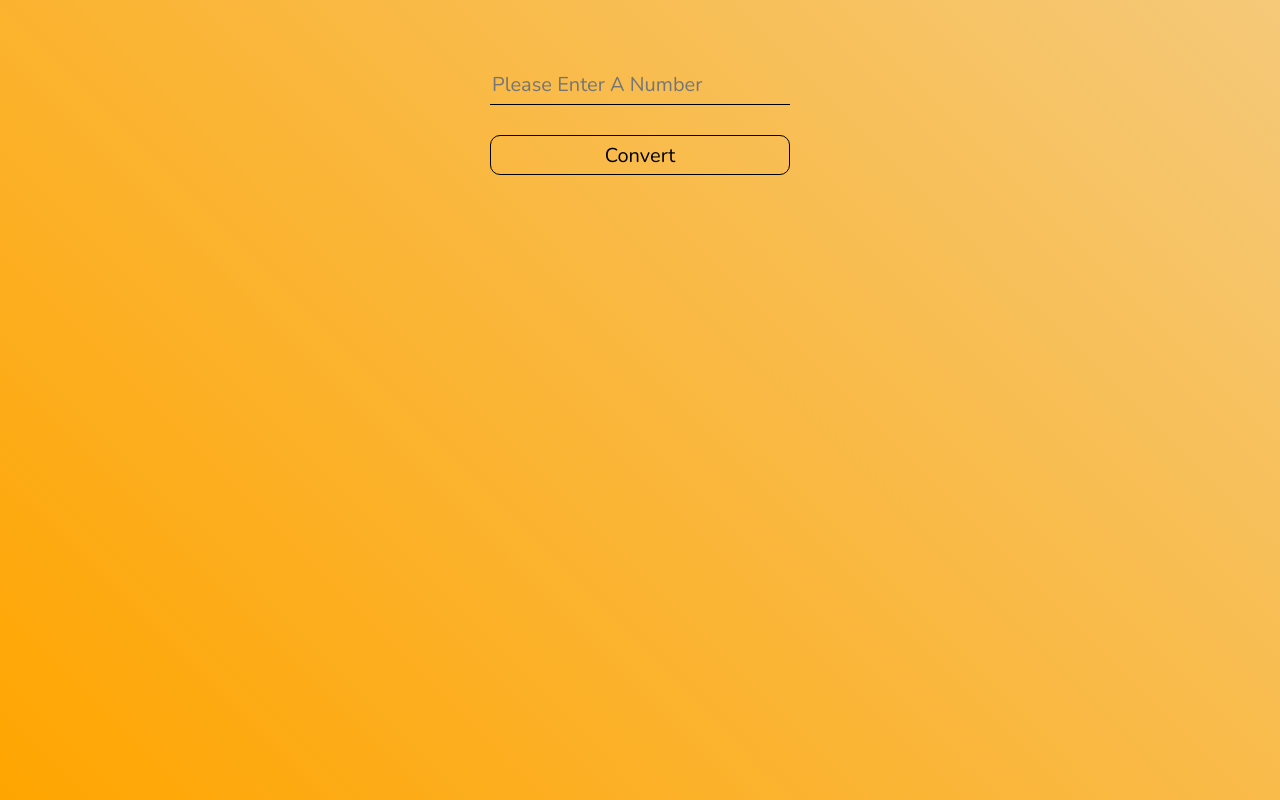
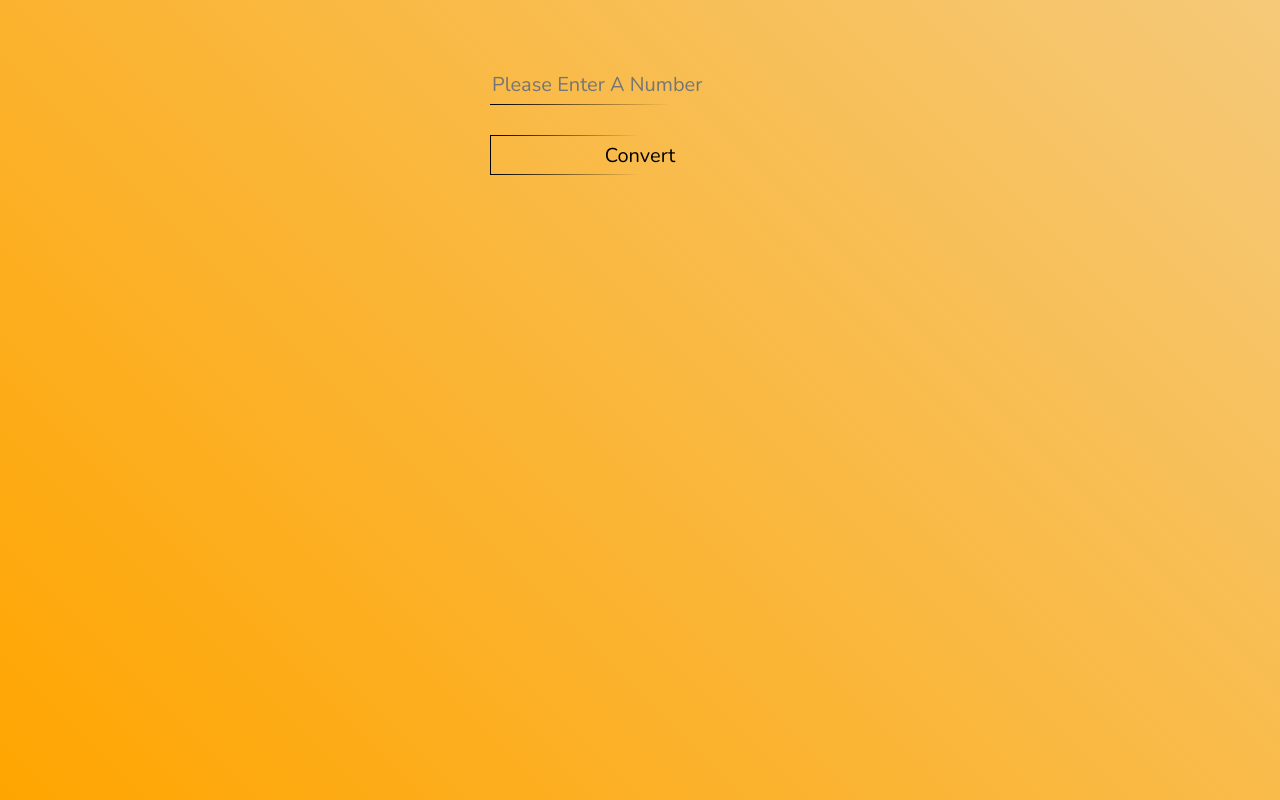
Before and after one commit to Ben-E-Price/num-to-text, a plain HTML site: page project/index.html in a window 1280 px wide. Drawn offline with nearby package versions, Linux system fonts and the light colour scheme.

Commit message:
user-input btn-convert element border styling

```diff
--- a/project/stylesheet.css
+++ b/project/stylesheet.css
@@ -30,23 +30,31 @@ html{
 #user-input{
     background-color: transparent;
     border: none;
+
     border-bottom: 1px black solid;
+    border-image-source: linear-gradient(90deg, black , transparent 60%);
+    border-image-slice: 1;
+
     width: var(--el-width);
     height: var(--el-height);
 }
 
 #user-input:focus{
     outline: none;
+    border-image-source: linear-gradient(90deg, black 60%, transparent);
 }
 
 #btn-convert{
     background-color: transparent;
     border: 1px solid black;
-    border-radius: 10px;
+
+    border-image-slice: 1;
+    border-image-source: linear-gradient(90deg,black, transparent 50%);
+
     width: var(--el-width);
     height: var(--el-height);
 }
 
 #btn-convert:hover{
-    background-color: rgba(255, 255, 255, 0.123);
+    border-image-source: linear-gradient(90deg,black 100%, transparent);
 }
```
